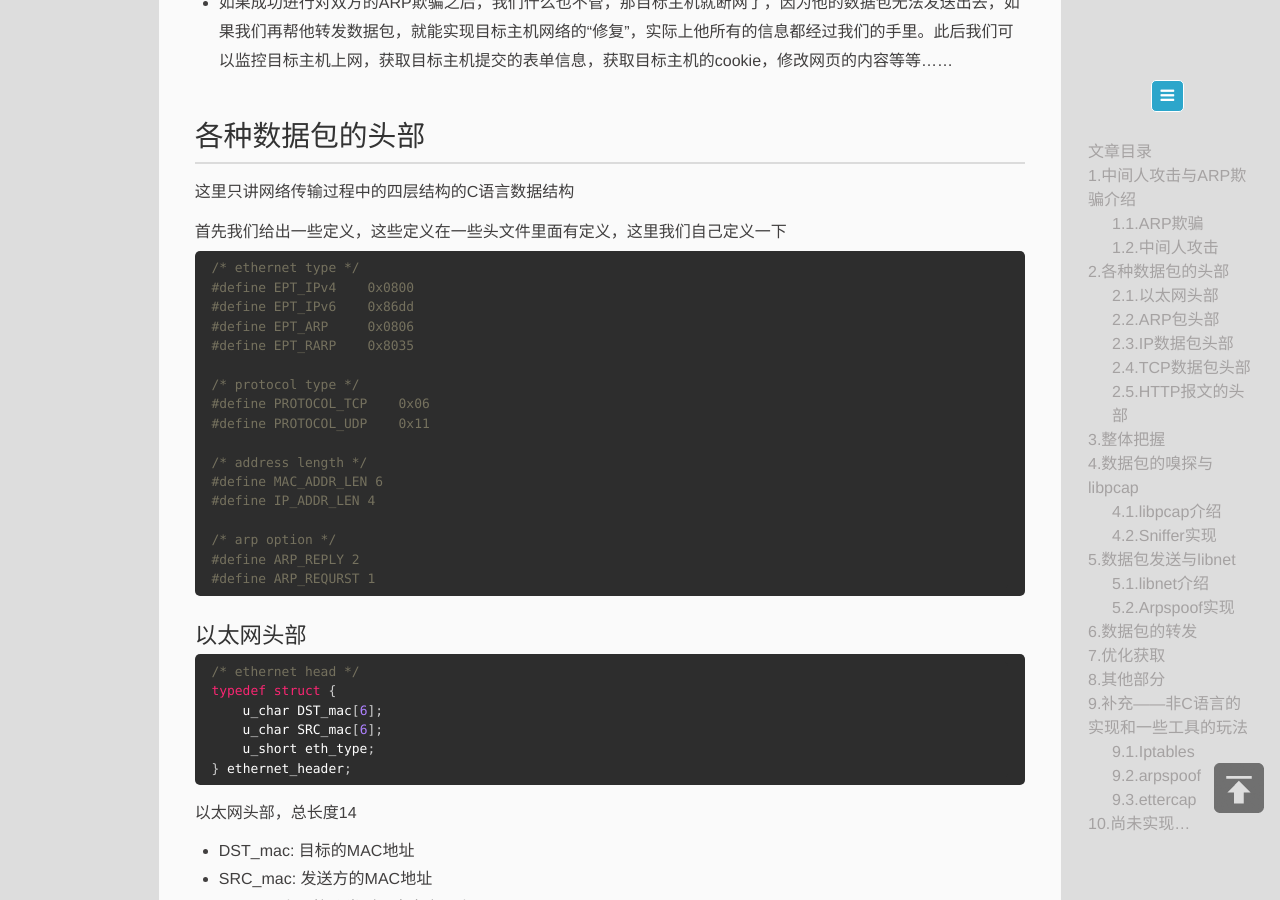
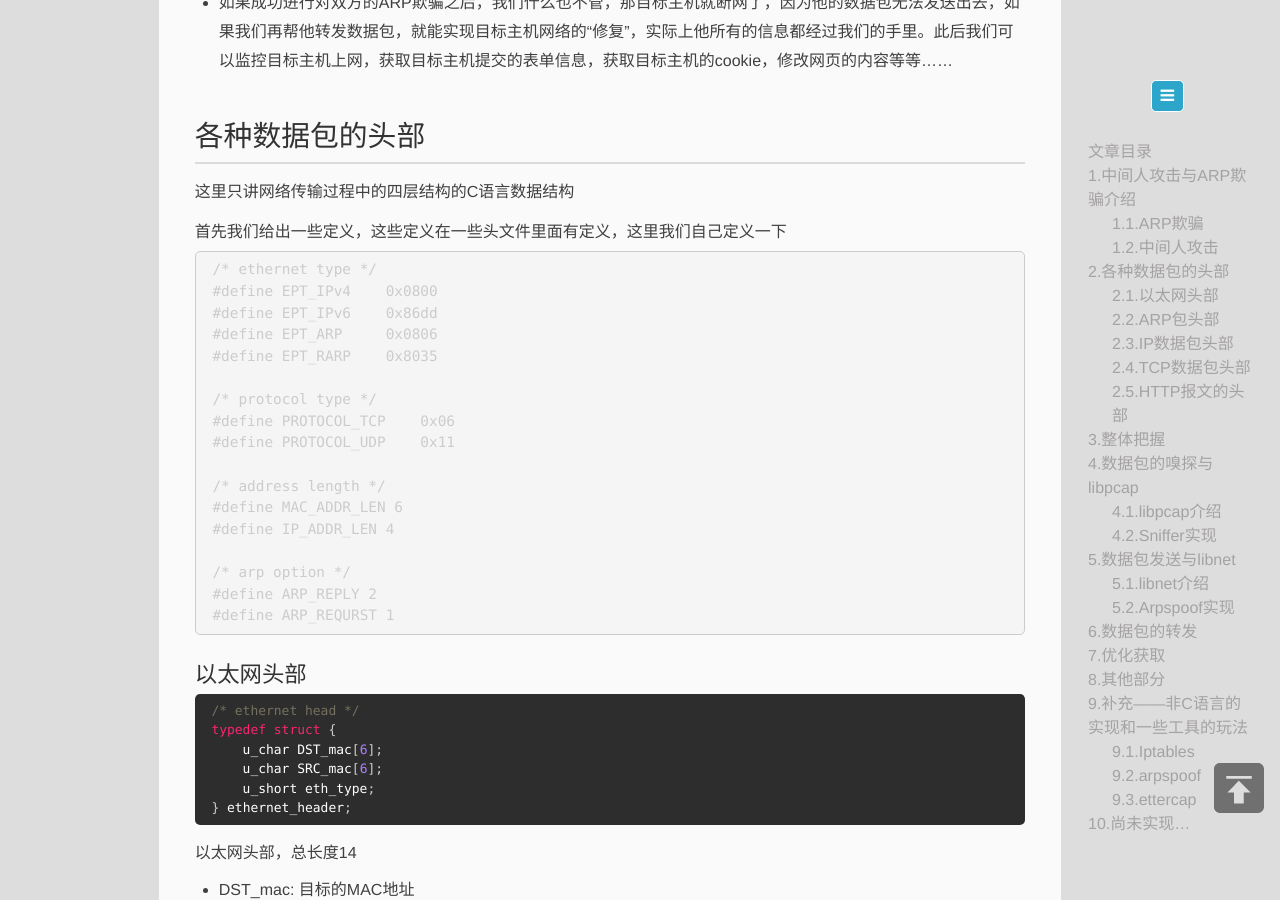
Before and after one commit to zxc479773533/zxc479773533.github.io, a Jekyll site: the page built from _posts/2017-7-18-MITM-Attack.md, in a window 1280 px wide and 900 px high, scrolled down 1493 px. Built offline with Jekyll 4.4.1, drawn with Linux system fonts in a browser that asks for light colours; a script that is not in the unit is left out; comment, search, counter and statistics services are not loaded.

Commit message:
new essay

````diff
--- a/_posts/2017-7-18-MITM-Attack.md
+++ b/_posts/2017-7-18-MITM-Attack.md
@@ -40,7 +40,7 @@ ARP欺骗的实现可以发送伪造的ARP应答包或者请求包，一旦目
 
 首先我们给出一些定义，这些定义在一些头文件里面有定义，这里我们自己定义一下
 
-```c
+```h
 /* ethernet type */
 #define EPT_IPv4    0x0800
 #define EPT_IPv6    0x86dd
````
